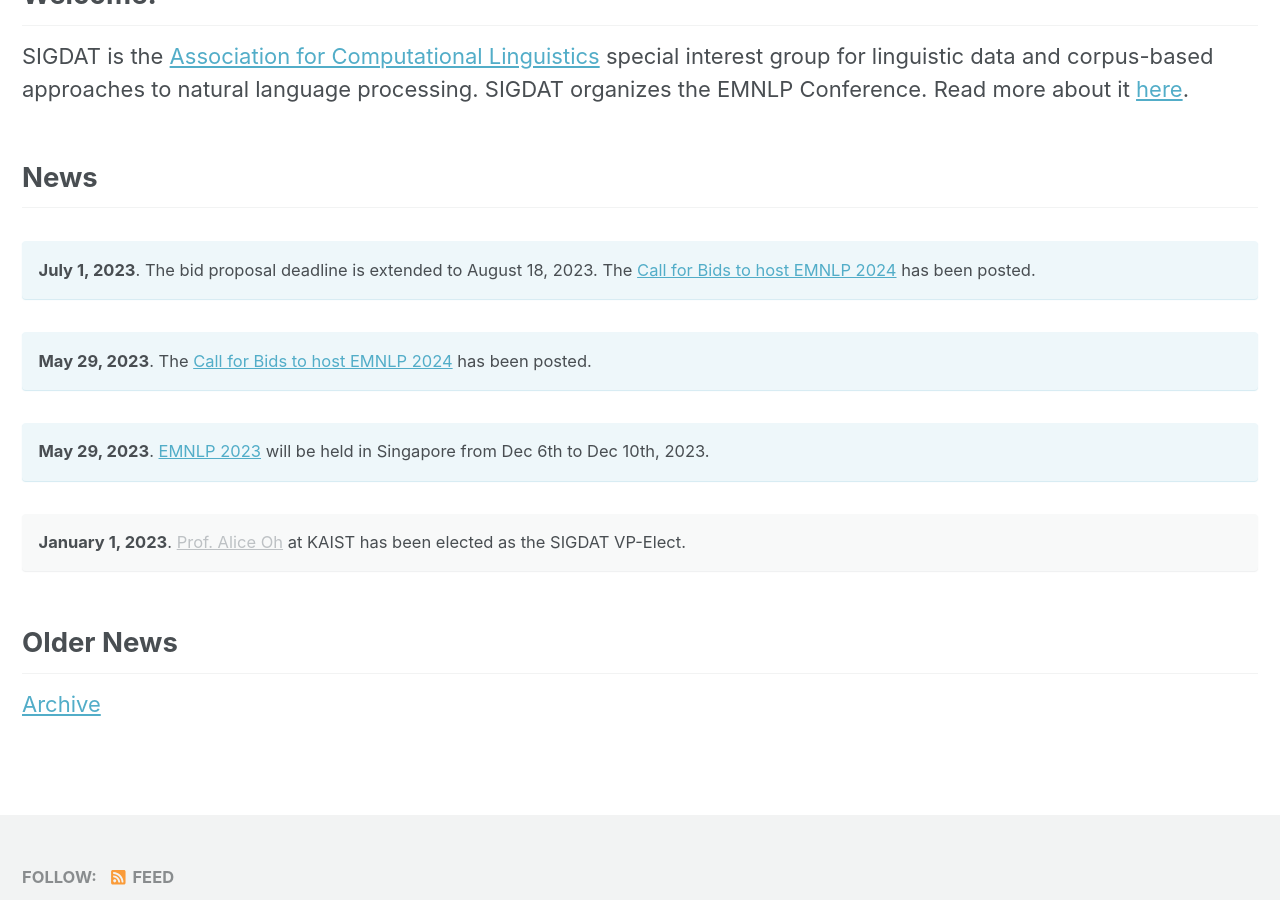
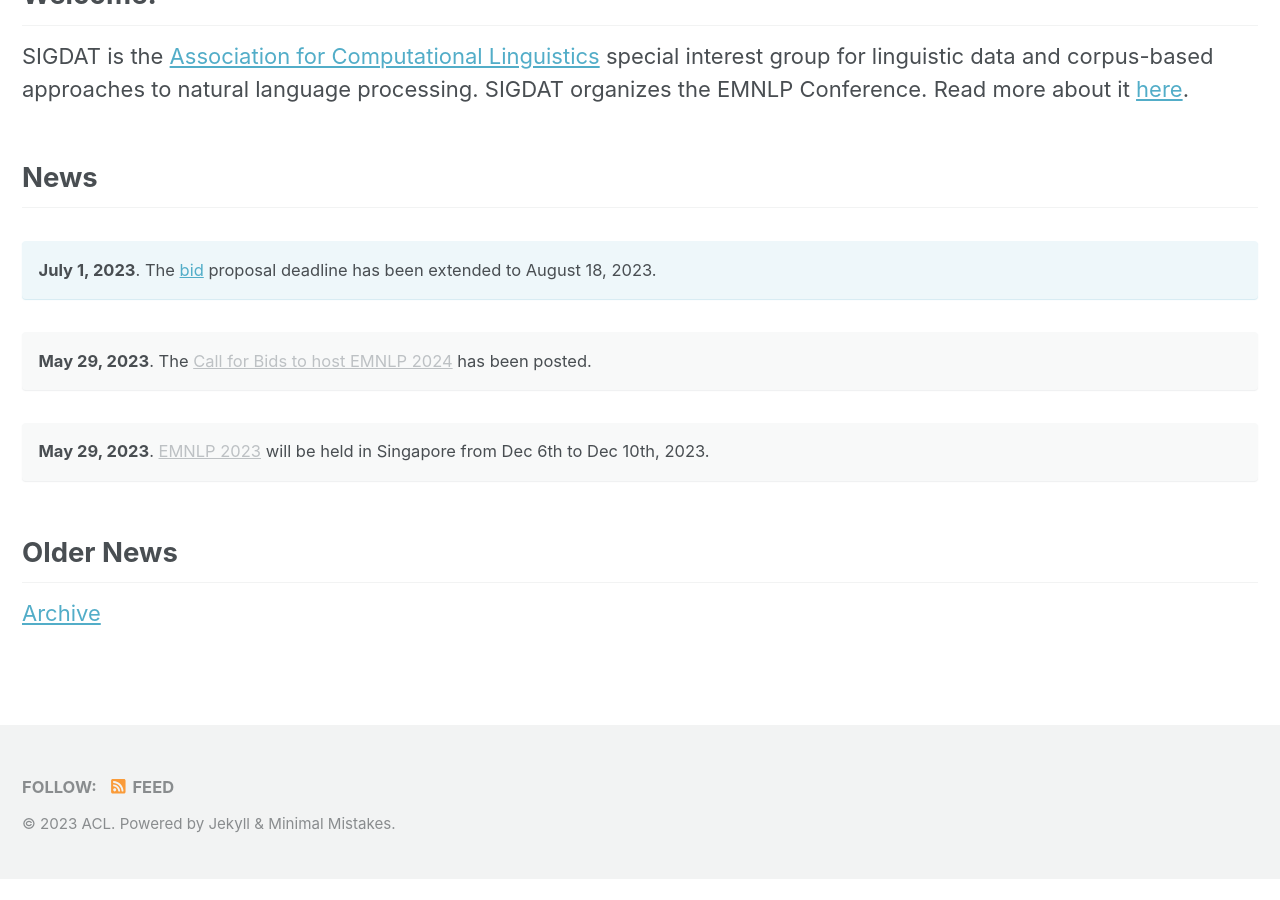
Before and after one commit to sigdat-org/sigdat, a Jekyll site: the page built from _pages/home.md, in a window 1280 px wide and 900 px high, scrolled down 596 px. Built offline with Jekyll 4.4.1, drawn with Linux system fonts in a browser that asks for light colours; nearby versions of some CDN libraries; after the commit the page ends 1475 px from its top, so only the background shows below that.

Commit message:
Tweak news items.

```diff
--- a/_pages/home.md
+++ b/_pages/home.md
@@ -14,16 +14,13 @@ SIGDAT is the [Association for Computational Linguistics](https://aclweb.org) sp
 
 ## News
 
-**July 1, 2023**. The bid proposal deadline is extended to August 18, 2023. The [Call for Bids to host EMNLP 2024](/calls/bids2024) has been posted.
+**July 1, 2023**. The [bid](/calls/bids2024) proposal deadline has been extended to August 18, 2023.
 {: .notice--info}
 
 **May 29, 2023**. The [Call for Bids to host EMNLP 2024](/calls/bids2024) has been posted.
-{: .notice--info}
+{: .notice}
 
 **May 29, 2023**. [EMNLP 2023](https://2023.emnlp.org) will be held in Singapore from Dec 6th to Dec 10th, 2023.
-{: .notice--info}
-
-**January 1, 2023**. [Prof. Alice Oh](https://aliceoh9.github.io/) at KAIST has been elected as the SIGDAT VP-Elect.
 {: .notice}
 
 ## Older News
```
Also changed, not shown: _pages/archive.md (+3 -0 lines).
